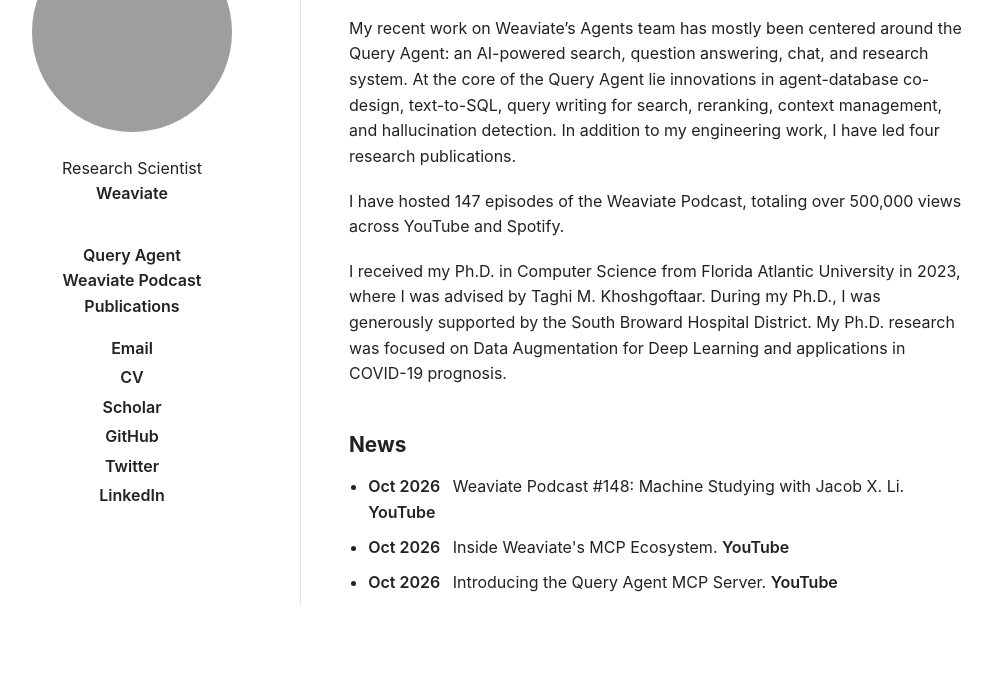
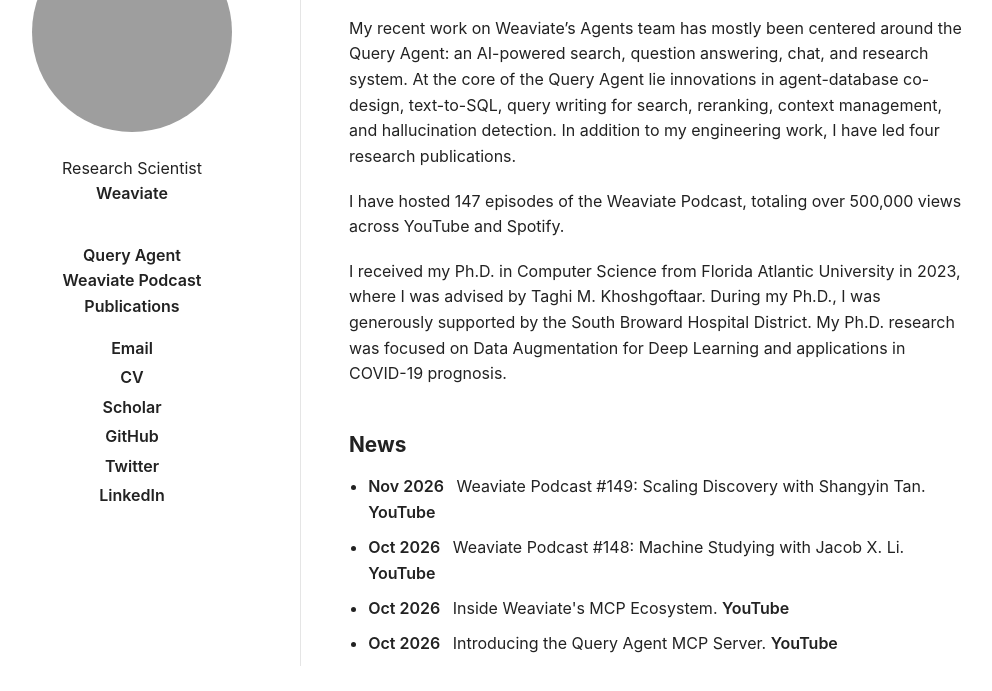
Before and after one commit to CShorten/CShorten.github.io, a plain HTML site: page index.html in a window 1280 px wide. Shown: the part 173-864 px from the top of the page, without its empty margins (152-1144 px from the left). Before the commit the page ends 826 px from the top, so only its background shows below. Drawn offline with Linux system fonts and the light colour scheme; grey boxes are pictures that could not be loaded.

Commit message:
Add news item for Weaviate Podcast #149

```diff
--- a/index.html
+++ b/index.html
@@ -119,6 +119,7 @@
 
       <h2>News</h2>
       <ul class="news">
+        <li><span class="date">Nov 2026</span> Weaviate Podcast #149: Scaling Discovery with Shangyin Tan. <a href="https://www.youtube.com/watch?v=Y21NgZvx3Rs">YouTube</a></li>
         <li><span class="date">Oct 2026</span> Weaviate Podcast #148: Machine Studying with Jacob X. Li. <a href="https://www.youtube.com/watch?v=9iZIl0vZvvk">YouTube</a></li>
         <li><span class="date">Oct 2026</span> Inside Weaviate's MCP Ecosystem. <a href="https://www.youtube.com/watch?v=VZjicnVSfVs">YouTube</a></li>
         <li><span class="date">Oct 2026</span> Introducing the Query Agent MCP Server. <a href="https://www.youtube.com/watch?v=DkyeCALihuY">YouTube</a></li>
```
